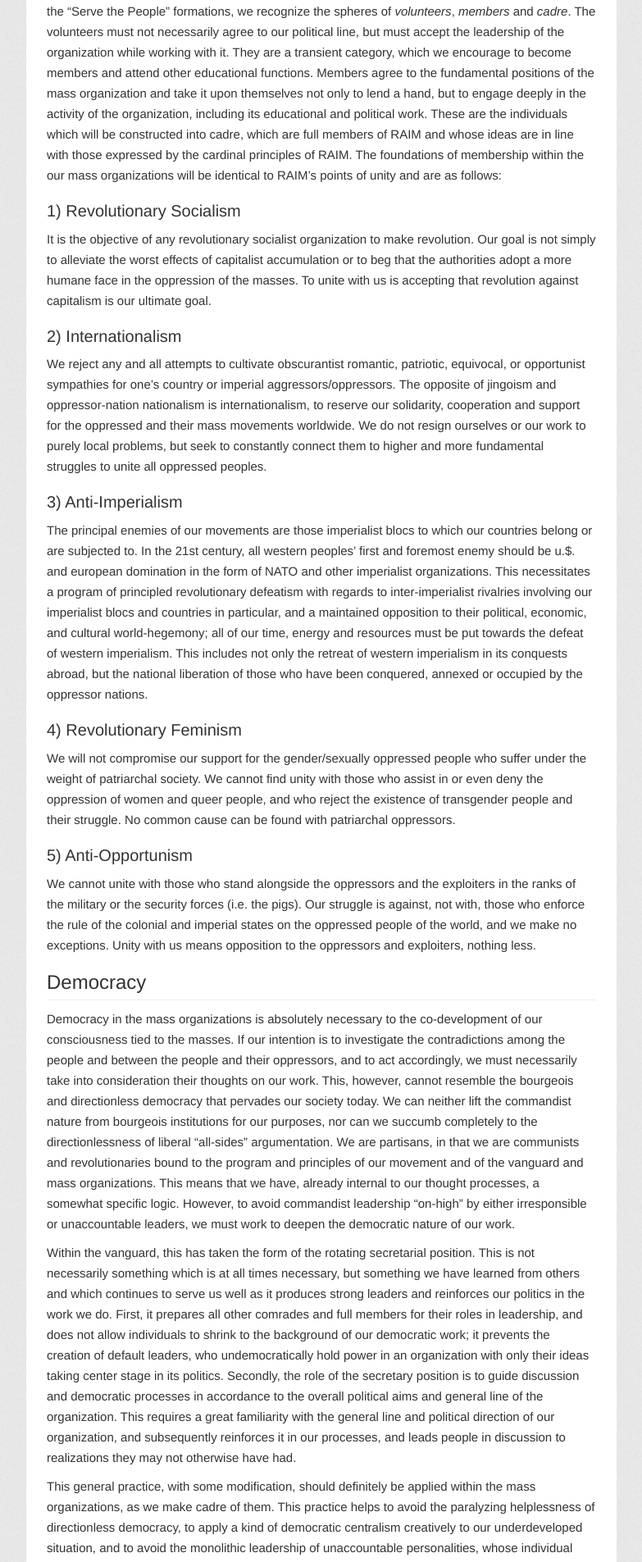
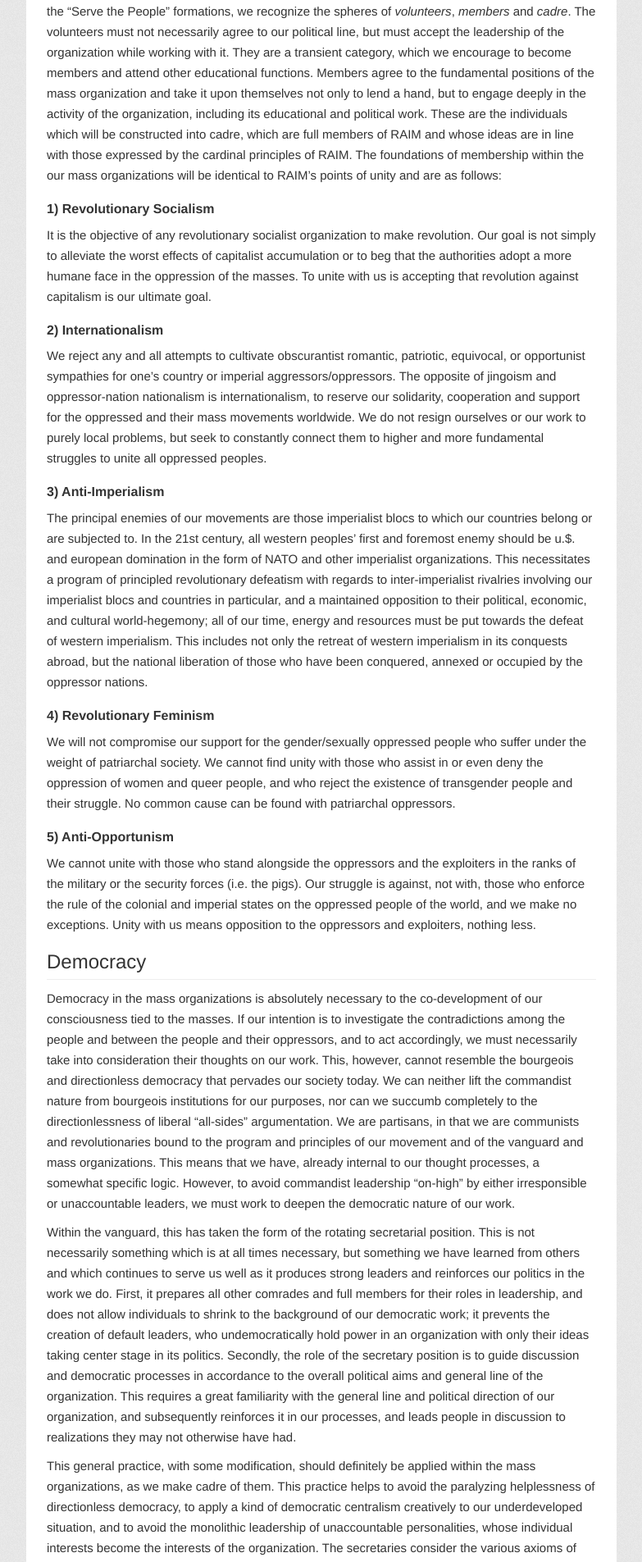
Before and after one commit to thirdworldists/thirdworldists.github.io, a Jekyll site: the page built from _posts/2018-03-27-a-framework-for-mass-organizations.md, in a window 1280 px wide. Shown: the part 2963-4868 px from the top of the page at 82% size, without its empty margins (248-1031 px from the left). Built offline with Jekyll 4.4.1, drawn with Linux system fonts in a browser that asks for light colours; nearby versions of some CDN libraries.

```diff
--- a/_posts/2018-03-27-a-framework-for-mass-organizations.md
+++ b/_posts/2018-03-27-a-framework-for-mass-organizations.md
@@ -40,23 +40,23 @@ The membership of the mass organizations is not necessarily the same as that of
 
 To begin with, we must identify three stages of membership within the mass organizations. Much like the “Serve the People” formations, we recognize the spheres of *volunteers*, *members* and *cadre*. The volunteers must not necessarily agree to our political line, but must accept the leadership of the organization while working with it. They are a transient category, which we encourage to become members and attend other educational functions. Members agree to the fundamental positions of the mass organization and take it upon themselves not only to lend a hand, but to engage deeply in the activity of the organization, including its educational and political work. These are the individuals which will be constructed into cadre, which are full members of RAIM and whose ideas are in line with those expressed by the cardinal principles of RAIM. The foundations of membership within the our mass organizations will be identical to RAIM’s points of unity and are as follows:
 
-### 1) Revolutionary Socialism
+#### 1) Revolutionary Socialism
 
 It is the objective of any revolutionary socialist organization to make revolution. Our goal is not simply to alleviate the worst effects of capitalist accumulation or to beg that the authorities adopt a more humane face in the oppression of the masses. To unite with us is accepting that revolution against capitalism is our ultimate goal.
 
-### 2) Internationalism
+#### 2) Internationalism
 
 We reject any and all attempts to cultivate obscurantist romantic, patriotic, equivocal, or opportunist sympathies for one's country or imperial aggressors/oppressors. The opposite of jingoism and oppressor-nation nationalism is internationalism, to reserve our solidarity, cooperation and support for the oppressed and their mass movements worldwide. We do not resign ourselves or our work to purely local problems, but seek to constantly connect them to higher and more fundamental struggles to unite all oppressed peoples.
 
-### 3) Anti-Imperialism
+#### 3) Anti-Imperialism
 
 The principal enemies of our movements are those imperialist blocs to which our countries belong or are subjected to. In the 21st century, all western peoples’ first and foremost enemy should be u.$. and european domination in the form of NATO and other imperialist organizations. This necessitates a program of principled revolutionary defeatism with regards to inter-imperialist rivalries involving our imperialist blocs and countries in particular, and a maintained opposition to their political, economic, and cultural world-hegemony; all of our time, energy and resources must be put towards the defeat of western imperialism. This includes not only the retreat of western imperialism in its conquests abroad, but the national liberation of those who have been conquered, annexed or occupied by the oppressor nations.
 
-### 4) Revolutionary Feminism
+#### 4) Revolutionary Feminism
 
 We will not compromise our support for the gender/sexually oppressed people who suffer under the weight of patriarchal society. We cannot find unity with those who assist in or even deny the oppression of women and queer people, and who reject the existence of transgender people and their struggle. No common cause can be found with patriarchal oppressors.
 
-### 5) Anti-Opportunism
+#### 5) Anti-Opportunism
 
 We cannot unite with those who stand alongside the oppressors and the exploiters in the ranks of the military or the security forces (i.e. the pigs). Our struggle is against, not with, those who enforce the rule of the colonial and imperial states on the oppressed people of the world, and we make no exceptions. Unity with us means opposition to the oppressors and exploiters, nothing less.
 
```
